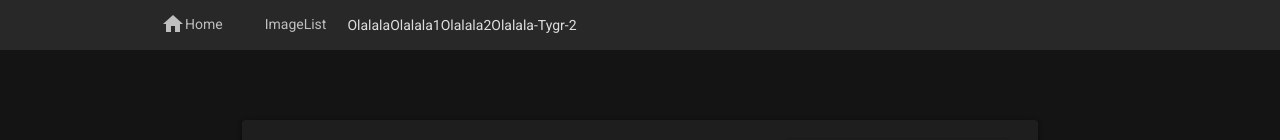
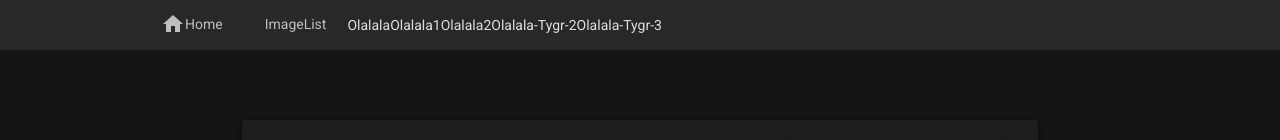
Before and after one commit to TungphamV999/browserImage, an Angular app: page / in a window 1280 px wide. Shown: the top 140 px of the page. Built offline with nearby package versions, Linux system fonts and the light colour scheme.

Commit message:
new branch tygr 2 changed

```diff
--- a/src/app/general-components/nav-bar/nav-bar.component.html
+++ b/src/app/general-components/nav-bar/nav-bar.component.html
@@ -24,5 +24,6 @@
     <div>Olalala1</div>
     <div>Olalala2</div>
     <div>Olalala-Tygr-2</div>
+    <div>Olalala-Tygr-3</div>
   </div>
 </nav>
```
